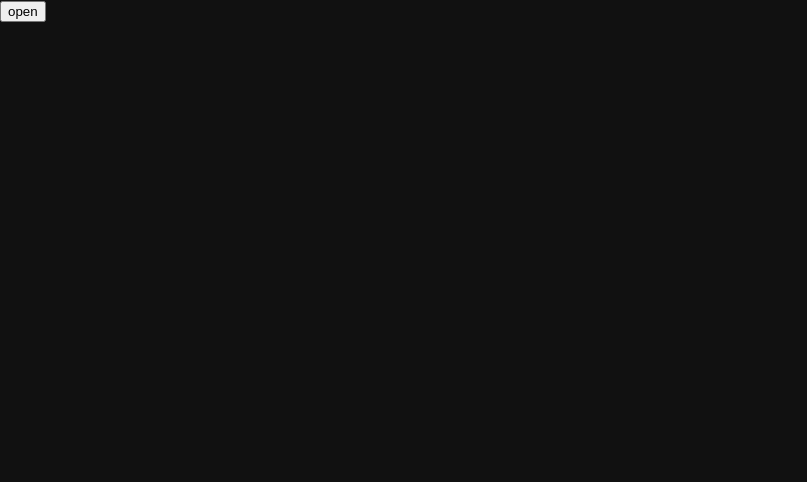
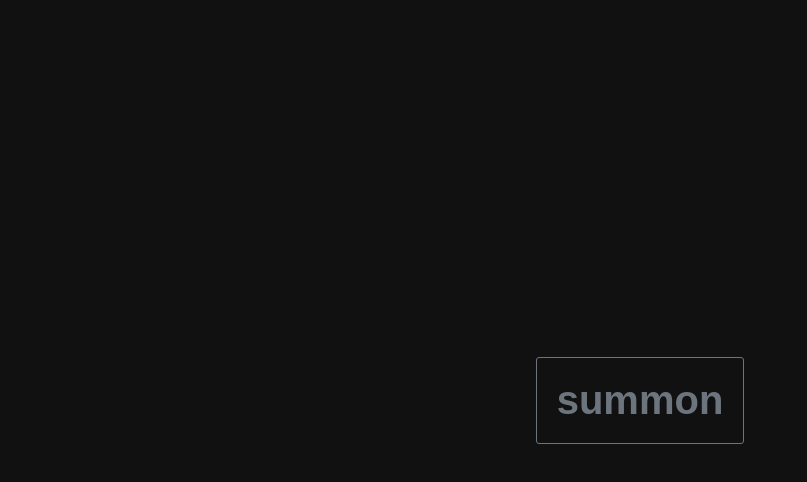
Before and after one commit to domvillegas/portfolio-website, a Next.js app: page /playground/field in a window 1280 px wide. Shown: the top 482 px of the page, without its empty margins (0-807 px from the left). Built offline with nearby package versions, Linux system fonts and the light colour scheme.

Commit message:
Add Modal. Improve summon button.

```diff
--- /dev/null
+++ b/src/components/Modal/Modal.module.scss
@@ -0,0 +1,27 @@
+.modal {
+  width: 400px;
+  height: 400px;
+  border-radius: 7px;
+  border: 1px solid white;
+  margin: auto;
+  color: white;
+  background: black;
+  padding: 20px;
+  position: absolute;
+  top: 50%;
+  left: 50%;
+  transform: translate(-50%, -50%);
+  transition: 0.5s ease-in-out;
+}
+
+.reveal {
+  opacity: 1;
+  top: 50%;
+  pointer-events: all;
+}
+
+.hide {
+  opacity: 0;
+  top: 47%;
+  pointer-events: none;
+}
--- /dev/null
+++ b/src/components/Modal/Modal.tsx
@@ -0,0 +1,28 @@
+import React, { MouseEventHandler } from "react";
+import styles from "./Modal.module.scss";
+
+interface Props {
+  visible: boolean;
+  close: MouseEventHandler<HTMLButtonElement>;
+}
+
+const Modal = ({ visible = false, close }: Props) => {
+  return (
+    <div
+      className={`${styles.modal} ${visible ? styles.reveal : styles.hide}
+      `}
+    >
+      <p>
+        Lorem ipsum dolor sit amet consectetur adipisicing elit. Eveniet
+        incidunt nemo obcaecati ipsam eius reiciendis, id iusto exercitationem
+        quia nisi vitae culpa veritatis ea architecto hic ex corporis sunt
+        necessitatibus consectetur sit eos alias sed! In assumenda velit
+        similique itaque nulla, ducimus officiis deserunt accusantium.
+        Temporibus veniam aspernatur ipsa non.
+      </p>
+      <button onClick={close}>close</button>
+    </div>
+  );
+};
+
+export default Modal;
--- a/src/pages/playground/field/Field.module.scss
+++ b/src/pages/playground/field/Field.module.scss
@@ -5,3 +5,30 @@
   top: 0;
   right: 0;
 }
+
+.buttonContainer {
+  display: flex;
+  justify-content: center;
+  height: 100%;
+  align-items: center;
+
+  button {
+    background: none;
+    border: 1px solid #6c757d;
+    border-radius: 3px;
+    color: #6c757d;
+    cursor: pointer;
+    width: fit-content;
+    height: fit-content;
+    padding: 20px;
+    transition: 0.4s;
+
+    &:hover {
+      color: white;
+    }
+
+    h1 {
+      margin: 0;
+    }
+  }
+}
--- a/src/pages/playground/field/components/Stars.tsx
+++ b/src/pages/playground/field/components/Stars.tsx
@@ -2,13 +2,17 @@ import React from "react";
 import styles from "./Stars.module.scss";
 import { starsPositions } from "../starsPositions";
 
-const Stars = () => {
+interface Props {
+  action: () => void;
+}
+
+const Stars = ({ action }: Props) => {
   return (
     <div className={styles.stars}>
       {starsPositions.map((starPosition, index) => {
         return (
           <div
-            onClick={() => window.alert(`Star ${index}`)}
+            onClick={action}
             className={styles.star}
             key={index}
             style={{
--- a/src/pages/playground/field/index.tsx
+++ b/src/pages/playground/field/index.tsx
@@ -1,18 +1,27 @@
 import React, { useState } from "react";
 import styles from "./Field.module.scss";
 import Stars from "./components/Stars";
+import Modal from "@/components/Modal/Modal";
 
 const Field = () => {
   const [summoned, setSummoned] = useState(false);
+  const [modalIsOpen, setModalIsOpen] = useState(false);
 
   return (
     <div className={styles.field}>
-      {summoned && <Stars />}
-      {!summoned && (
-        <button type="button" onClick={() => setSummoned(true)}>
-          open
-        </button>
+      {summoned ? (
+        <>
+          <Stars action={() => setModalIsOpen(true)} />
+          <Modal visible={modalIsOpen} close={() => setModalIsOpen(false)} />
+        </>
+      ) : (
+        <div className={styles.buttonContainer}>
+          <button type="button" onClick={() => setSummoned(true)}>
+            <h1>summon</h1>
+          </button>
+        </div>
       )}
+
       {/* these buttons will allow the user to highlight specific categories of stars.
       "Highlight" really means make the non-selected stars invisible */}
       {/* <button>claimed</button>
```
